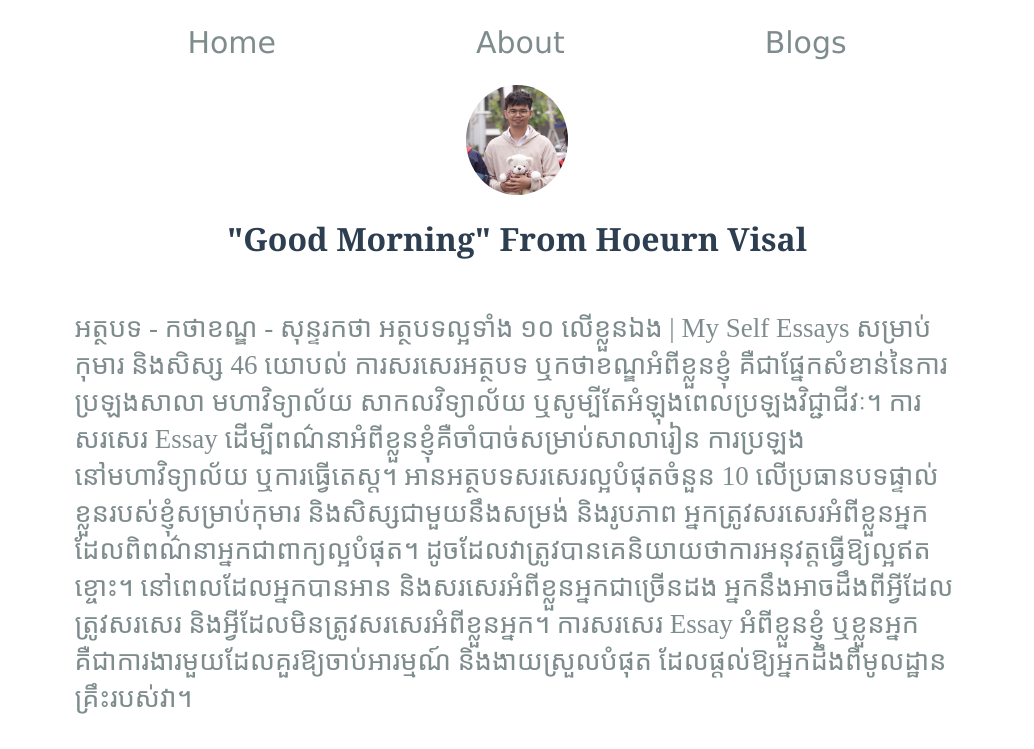
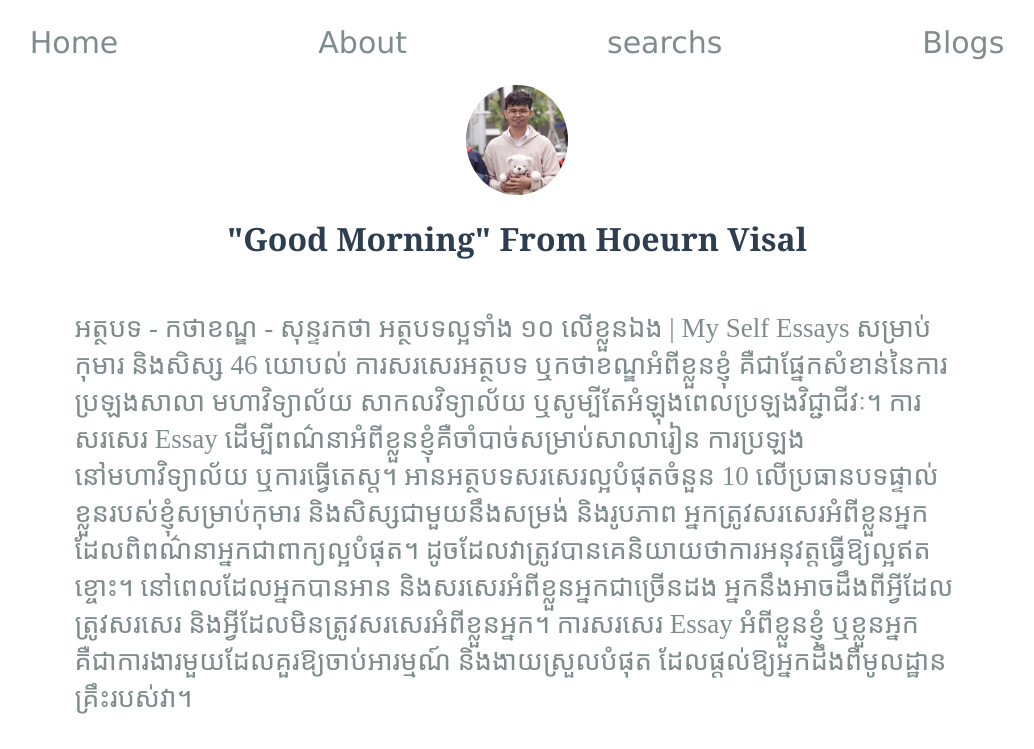
Before and after one commit to hoeurnvisal1/my_first_web_1, a plain HTML site: page index.html in a window 1280 px wide. Shown: the top 749 px of the page, without its empty margins (123-1157 px from the left). Drawn offline with Linux system fonts and the light colour scheme.

Commit message:
add search to

```diff
--- a/index.html
+++ b/index.html
@@ -14,6 +14,7 @@ Home
     <div class="center gan">
         <a href="index.html">Home</a>
         <a href="about.html">About</a>
+        <a href="about.html">searchs</a>
         <a>Blogs</a>
     </div>
 <div class="center-col">
```
